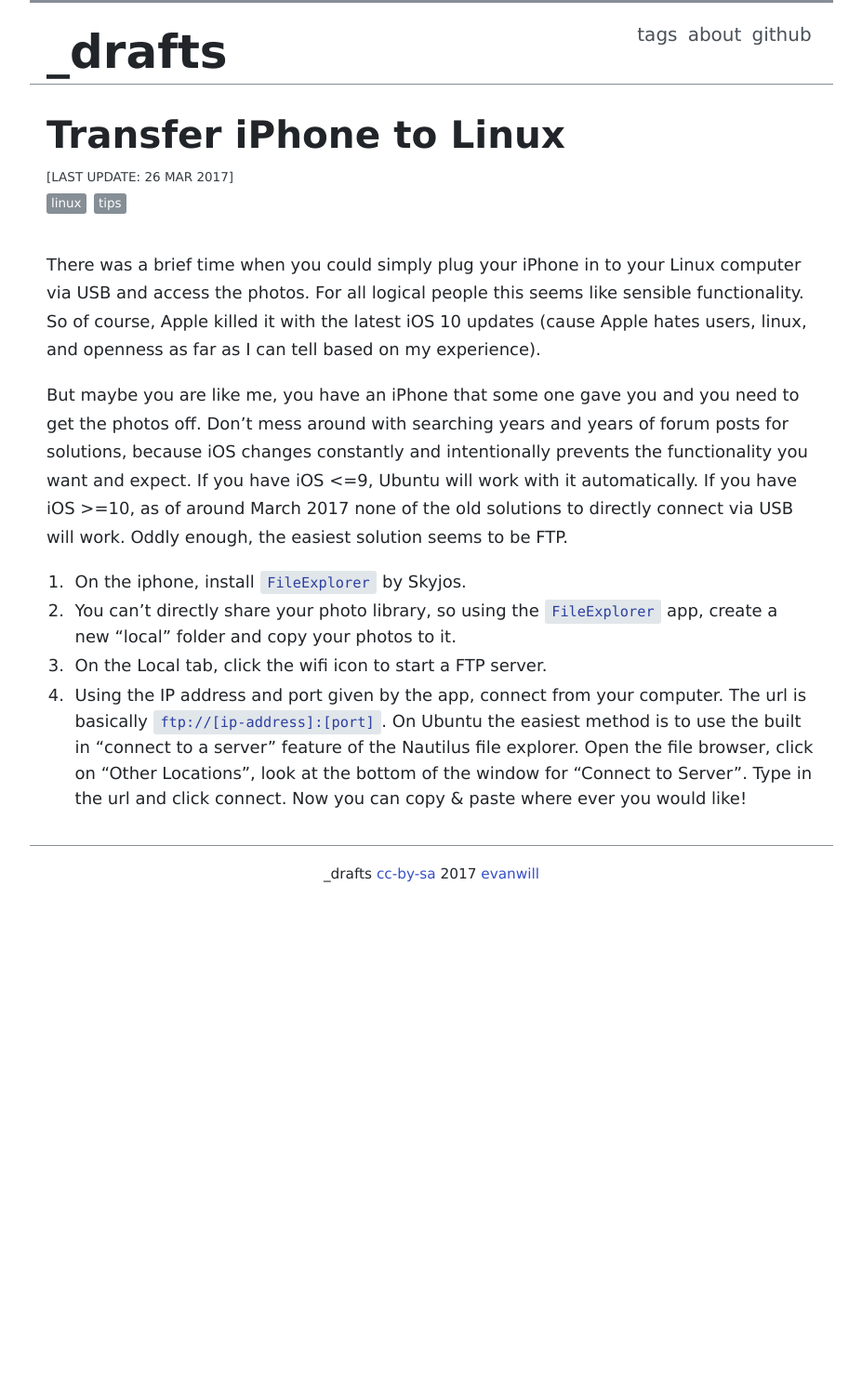
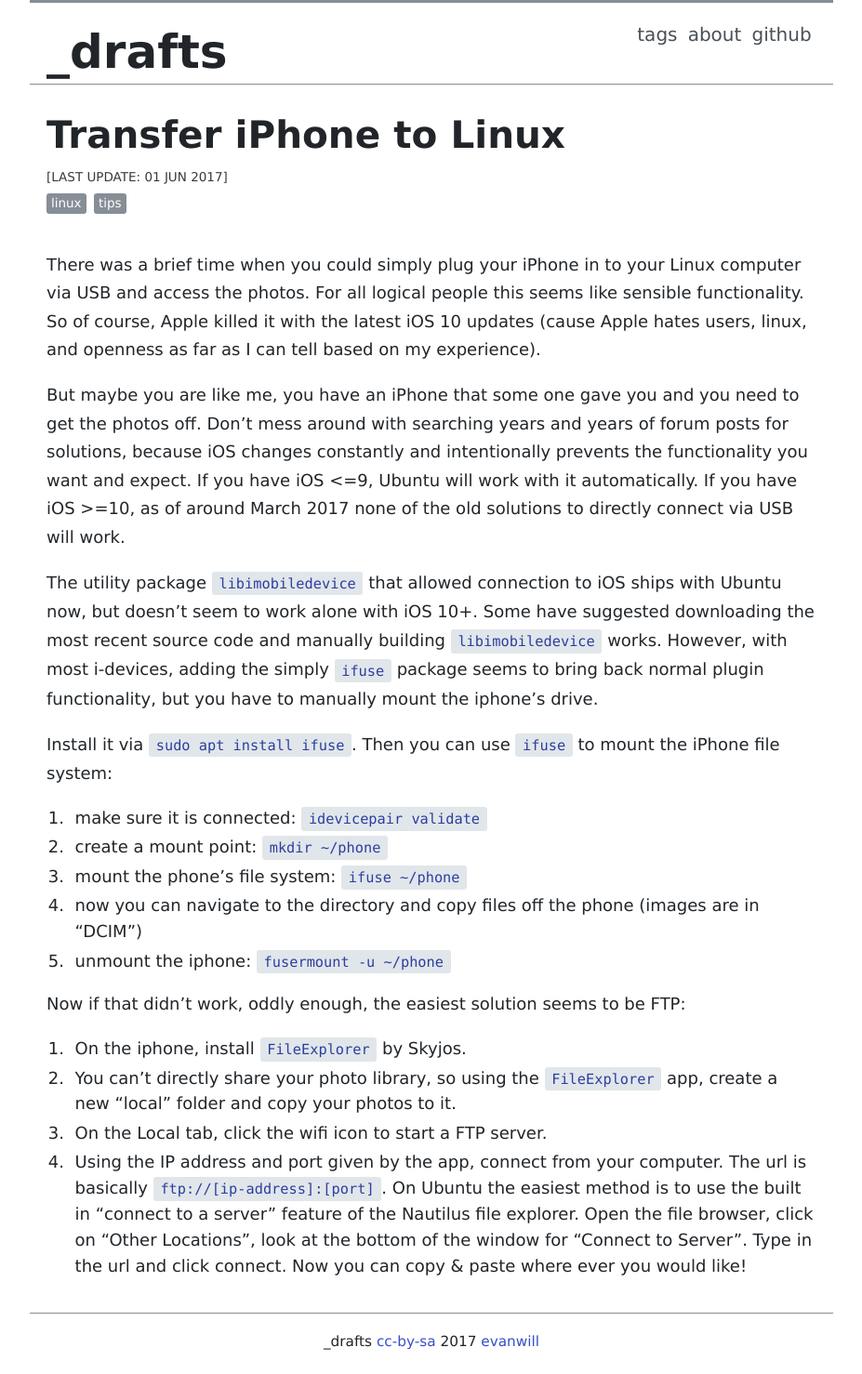
Before and after one commit to evanwill/_drafts, a Jekyll site: the page built from _notes/iphone-transfer.md, in a window 1280 px wide. Shown: the whole page at 93% size, without its empty margins (176-1103 px from the left). Built offline with Jekyll 4.4.1, drawn with Linux system fonts in a browser that asks for light colours; before the commit the page ends 975 px from its top, so only the background shows below that.

Commit message:
update iphone

```diff
--- a/_notes/iphone-transfer.md
+++ b/_notes/iphone-transfer.md
@@ -2,12 +2,27 @@
 title: Transfer iPhone to Linux
 layout: post
 tags: [linux, tips]
-date: 2017-03-26
+date: 2017-06-01
 ---
 
 There was a brief time when you could simply plug your iPhone in to your Linux computer via USB and access the photos. For all logical people this seems like sensible functionality. So of course, Apple killed it with the latest iOS 10 updates (cause Apple hates users, linux, and openness as far as I can tell based on my experience).
 
-But maybe you are like me, you have an iPhone that some one gave you and you need to get the photos off. Don't mess around with searching years and years of forum posts for solutions, because iOS changes constantly and intentionally prevents the functionality you want and expect. If you have iOS <=9, Ubuntu will work with it automatically. If you have iOS >=10, as of around March 2017 none of the old solutions to directly connect via USB will work. Oddly enough, the easiest solution seems to be FTP.
+But maybe you are like me, you have an iPhone that some one gave you and you need to get the photos off. Don't mess around with searching years and years of forum posts for solutions, because iOS changes constantly and intentionally prevents the functionality you want and expect. If you have iOS <=9, Ubuntu will work with it automatically. If you have iOS >=10, as of around March 2017 none of the old solutions to directly connect via USB will work.
+
+The utility package `libimobiledevice` that allowed connection to iOS ships with Ubuntu now, but doesn't seem to work alone with iOS 10+.
+Some have suggested downloading the most recent source code and manually building `libimobiledevice` works.
+However, with most i-devices, adding the simply `ifuse` package seems to bring back normal plugin functionality, but you have to manually mount the iphone's drive.
+
+Install it via `sudo apt install ifuse`.
+Then you can use `ifuse` to mount the iPhone file system:
+
+1. make sure it is connected: `idevicepair validate`
+2. create a mount point: `mkdir ~/phone`
+3. mount the phone's file system: `ifuse ~/phone`
+4. now you can navigate to the directory and copy files off the phone (images are in "DCIM")
+5. unmount the iphone: `fusermount -u ~/phone`
+
+Now if that didn't work, oddly enough, the easiest solution seems to be FTP:
 
 1. On the iphone, install `FileExplorer` by Skyjos.
 2. You can't directly share your photo library, so using the `FileExplorer` app, create a new "local" folder and copy your photos to it.
```
